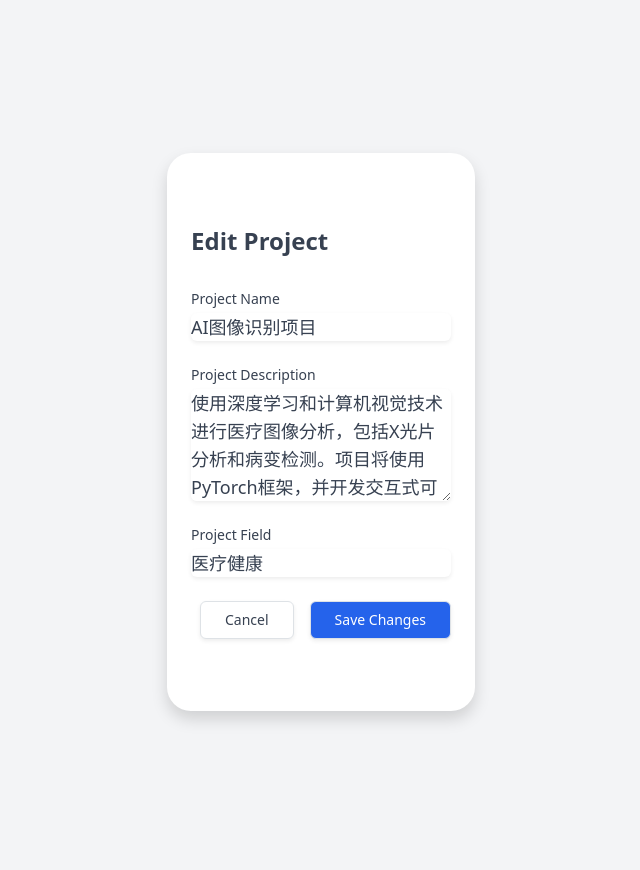
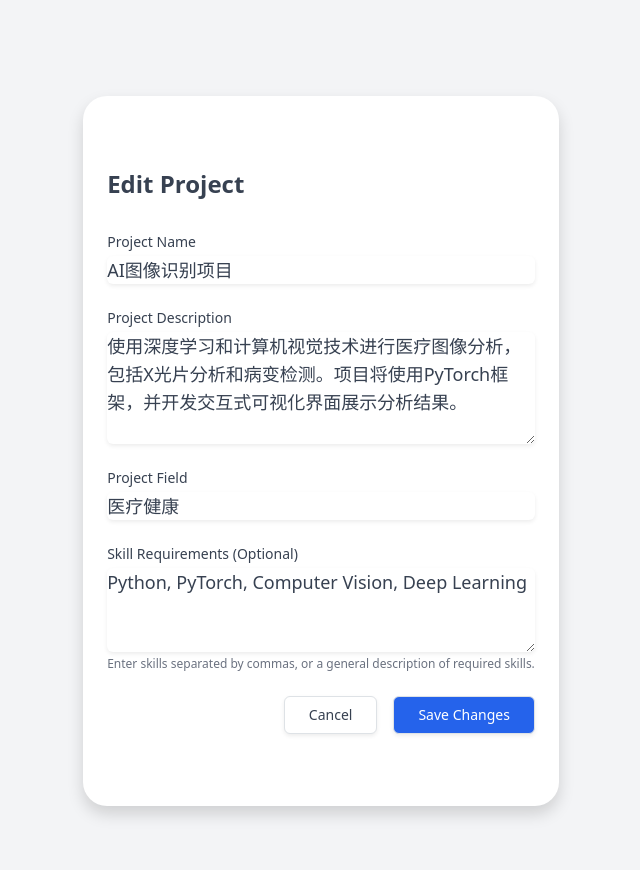
Before and after one commit to Revolt3738/32933-AI-Project-Match, a Flask app: page /edit_project/1 in a window 1280 px wide. Shown: the part 76-946 px from the top of the page, without its empty margins (319-959 px from the left). Before the commit the page ends 798 px from the top, so only its background shows below. Run offline with Flask 2, Linux system fonts and the light colour scheme; a user stored in the database is signed in; data comes from the database, SQL or seed files in the repository.

Commit message:
Fix: Handle skill-based queries and translate welcome message

```diff
--- a/app.py
+++ b/app.py
@@ -57,23 +57,19 @@
     """分析用户需求，提取关键字和领域"""
     print(f"\n开始分析用户需求: {user_input}")
 
-    # 如果用户只是询问有哪些项目，返回空要求
-    if any(keyword in user_input for keyword in ['有什么项目', '有哪些项目', '所有项目', '查看项目']):
-        print("用户在询问所有项目，返回 None")
-        return None
-
     messages = [
         {
             "role": "system",
             "content": """#### 定位
 - 智能助手名称：项目需求分析专家
-- 主要任务：分析学生的项目需求，提取关键信息并匹配到预定义的项目领域
+- 主要任务：分析学生的项目需求，提取关键信息（包括领域、技术关键词、项目特点和所需技能）并匹配到预定义的项目领域
 
 #### 能力
 - 需求分析：能够准确理解学生表达的项目兴趣和需求
 - 领域匹配：将需求精确匹配到预定义的项目领域
 - 关键词提取：识别需求中的技术关键词
 - 特点总结：提取用户明确表达的项目特点要求
+- 技能识别：从用户描述中识别出他们拥有或希望使用的编程语言、框架、工具等技能
 
 #### 知识储备
 - 项目领域：
@@ -84,19 +80,22 @@
   - 大数据
   - 云计算
   - 网络安全
+- 常见技能示例 (不限于此列表): Python, JavaScript, Java, C++, SQL, React, Angular, Vue, Node.js, Django, Flask, Spring, Machine Learning, Deep Learning, Data Analysis, AWS, Azure, Docker, Kubernetes, Git
 
 #### 输出格式
 必须输出合法的 JSON 格式：
 {
     "fields": ["领域1"],  // 数组，1-2个最相关的领域
     "keywords": ["关键词1", "关键词2"],  // 数组，最多3个关键词
-    "features": ["特点1"]  // 数组，用户明确提到的特点要求
+    "features": ["特点1"],  // 数组，用户明确提到的特点要求
+    "skills": ["技能1", "技能2"] // 数组，用户提到或暗示的技能，如果未提及则为空数组 []
 }
 
 #### 匹配规则
 1. 领域：必须从预定义领域中选择
 2. 关键词：优先技术相关词汇
-3. 特点：只提取用户明确表达的要求"""
+3. 特点：只提取用户明确表达的要求
+4. 技能：识别用户直接提及的编程语言、软件、工具等技能，或从项目描述中合理推断的技能。如果用户说"我会编程"，可以尝试识别是否有更具体的编程语言被提及。"""
         },
         {
             "role": "user",
@@ -113,6 +112,15 @@
     try:
         result = json.loads(response)
         print(f"需求分析结果: {json.dumps(result, ensure_ascii=False, indent=2)}")
+
+        # Check if result is empty AND user input seems generic
+        is_result_empty = not (result.get('fields') or result.get('keywords') or result.get('features') or result.get('skills'))
+        is_input_generic = any(keyword in user_input for keyword in ['有什么项目', '有哪些项目', '所有项目', '查看项目', '项目推荐'])
+
+        if is_result_empty and is_input_generic:
+            print("AI未能提取具体需求，且用户输入像是通用查询，返回 None")
+            return None
+
         return result
     except Exception as e:
         print(f"需求分析失败: {str(e)}")
@@ -122,12 +130,14 @@
 def rank_projects(requirements, projects):
     """根据用户需求对项目进行排序"""
     print(f"\n开始项目排序...")
-    print(f"用户需求: {json.dumps(requirements, ensure_ascii=False)}")
-    print(f"可用项目: {[{'id': p.id, 'name': p.name, 'field': p.field} for p in projects]}")
+    # Ensure requirements is a dict, even if some keys are missing
+    req_data = requirements if isinstance(requirements, dict) else {}
+    print(f"用户需求: {json.dumps(req_data, ensure_ascii=False)}")
+    print(f"可用项目: {[{'id': p.id, 'name': p.name, 'field': p.field, 'skills': p.skill_requirements} for p in projects]}")
 
-    # 如果没有要求，返回所有项目
-    if not requirements:
-        print("没有具体需求，返回所有项目")
+    # 如果没有要求 (或者没有 fields, keywords, skills 都为空), 返回所有项目
+    if not req_data or (not req_data.get('fields') and not req_data.get('keywords') and not req_data.get('skills')):
+        print("没有具体需求 (领域, 关键词, 技能均为空)，返回所有项目")
         return projects
 
     messages = [
@@ -135,21 +145,21 @@
             "role": "system",
             "content": """#### 定位
 - 智能助手名称：项目匹配专家
-- 主要任务：根据学生需求对项目进行评分和排序
+- 主要任务：根据学生需求（包括领域、关键词、特点和技能）对项目进行评分和排序
 
 #### 能力
-- 需求理解：理解学生的领域兴趣和具体需求
-- 项目分析：分析项目描述和特点
+- 需求理解：理解学生的领域兴趣、技术关键词、项目特点和技能偏好
+- 项目分析：分析项目描述、特点和技能要求
 - 相关度评分：计算项目与需求的匹配程度
 
 #### 评分规则
-总分10分，由以下三部分组成：
-1. 领域匹配（0-5分）：
-   - 完全匹配：5分（需求和项目领域完全一致）
-   - 相关领域：3分（领域紧密相关）
+总分10分，由以下四部分组成：
+1. 领域匹配（0-4分）：
+   - 完全匹配：4分
+   - 相关领域：2分
    - 无关：0分
 
-2. 关键词匹配（0-3分）：
+2. 关键词匹配（0-2分）：
    - 每个关键词完全匹配：1分
    - 每个关键词相关词匹配：0.5分
 
@@ -158,22 +168,31 @@
    - 部分满足：1分
    - 不满足：0分
 
+4. 技能匹配（0-2分）：
+   - 项目所需技能与学生技能高度重合：2分
+   - 部分重合或相关：1分
+   - 完全不符或学生无相关技能：0分
+
 #### 输出格式
 必须输出合法的 JSON 格式：
 {
     "ranked_projects": [
         {
             "id": 项目ID,
-            "score": 分数,
-            "reasoning": "得分理由"
+            "score": 分数, // 0-10分
+            "reasoning": "得分理由，简要说明各部分得分情况"
         }
     ]
-}"""
+}
+
+#### 注意事项
+- 如果学生未提供技能，则技能匹配部分得0分。
+- 如果项目未列出技能要求，则技能匹配部分也视为0分，除非学生技能与项目描述中的技术高度相关。"""
         },
         {
             "role": "user",
-            "content": f"""学生需求：{json.dumps(requirements, ensure_ascii=False)}
-项目列表：{json.dumps([{'id': p.id, 'name': p.name, 'description': p.description, 'field': p.field} for p in projects], ensure_ascii=False)}"""
+            "content": f"""学生需求：{json.dumps(req_data, ensure_ascii=False)}
+项目列表：{json.dumps([{'id': p.id, 'name': p.name, 'description': p.description, 'field': p.field, 'skill_requirements': p.skill_requirements or ''} for p in projects], ensure_ascii=False)}"""
         }
     ]
 
@@ -186,8 +205,8 @@
     try:
         result = json.loads(response)
         print(f"项目匹配结果: {json.dumps(result, ensure_ascii=False, indent=2)}")
-        # 只返回匹配度大于等于3分的项目（降低匹配门槛）
-        ranked_ids = [item['id'] for item in result['ranked_projects'] if item.get('score', 0) >= 3]
+        # 根据新的总分调整阈值，例如匹配度大于等于 3 或 4 分的项目
+        ranked_ids = [item['id'] for item in result['ranked_projects'] if item.get('score', 0) >= 3] # 阈值可调整
         if not ranked_ids:
             print("没有找到匹配度足够高的项目，返回所有项目")
             return projects  # 如果没有匹配项目，返回所有项目
@@ -220,6 +239,7 @@
     name = db.Column(db.String(100), nullable=False)
     description = db.Column(db.Text, nullable=False)
     field = db.Column(db.String(50), nullable=False)
+    skill_requirements = db.Column(db.Text, nullable=True)  # New field for skill requirements
     teacher_id = db.Column(db.Integer, db.ForeignKey('user.id'), nullable=False)
     interested_students = db.relationship('StudentInterest', backref='project', lazy=True)
 
@@ -338,6 +358,7 @@
                 'name': p.name,
                 'description': p.description,
                 'field': p.field,
+                'skill_requirements': p.skill_requirements or '',
                 'teacher_email': User.query.get(p.teacher_id).email
             } for p in ranked_projects]
         })
@@ -374,41 +395,51 @@
         flash('Only teachers can create projects.')
         return redirect(url_for('index'))
 
-    if request.method == 'GET':
-        return render_template('create_project.html')
+    if request.method == 'POST':
+        name = request.form.get('name')
+        description = request.form.get('description')
+        field = request.form.get('field')
+        skill_requirements = request.form.get('skill_requirements', '') # Get skill_requirements
 
-    # POST 请求处理
-    name = request.form.get('name')
-    description = request.form.get('description')
-    field = request.form.get('field')
+        if not all([name, description, field]): # Skill requirements can be optional
+            flash('Project Name, Description, and Field are required.') # Updated flash message
+            return redirect(url_for('create_project'))
+
+        project = Project(
+            name=name,
+            description=description,
+            field=field,
+            skill_requirements=skill_requirements, # Save skill_requirements
+            teacher_id=current_user.id
+        )
+        db.session.add(project)
+        db.session.commit()
+
+        flash('Project created successfully!')
+        return redirect(url_for('teacher_dashboard'))
+
+    return render_template('create_project.html')
+
+@app.route('/api/projects', methods=['POST'])
+@login_required
+def api_create_project(): # This is used by the modal in teacher_dashboard
+    if not current_user.is_teacher:
+        return jsonify({'error': 'Unauthorized'}), 403
+
+    data = request.json
+    name = data.get('name')
+    description = data.get('description')
+    field = data.get('field')
+    skill_requirements = data.get('skill_requirements', '')
 
     if not all([name, description, field]):
-        flash('All fields are required.')
-        return redirect(url_for('create_project'))
+        return jsonify({'error': 'Project Name, Description, and Field are required.'}), 400
 
     project = Project(
         name=name,
         description=description,
         field=field,
-        teacher_id=current_user.id
-    )
-    db.session.add(project)
-    db.session.commit()
-
-    flash('Project created successfully!')
-    return redirect(url_for('teacher_dashboard'))
-
-@app.route('/api/projects', methods=['POST'])
-@login_required
-def api_create_project():
-    if not current_user.is_teacher:
-        return jsonify({'error': 'Unauthorized'}), 403
-
-    data = request.json
-    project = Project(
-        name=data['name'],
-        description=data['description'],
-        field=data['field'],
+        skill_requirements=skill_requirements,
         teacher_id=current_user.id
     )
     db.session.add(project)
@@ -418,8 +449,9 @@
         'id': project.id,
         'name': project.name,
         'description': project.description,
-        'field': project.field
-    })
+        'field': project.field,
+        'skill_requirements': project.skill_requirements
+    }), 201 # Return 201 Created status
 
 @app.route('/edit_project/<int:project_id>', methods=['GET', 'POST'])
 @login_required
@@ -436,6 +468,14 @@
         project.name = request.form['name']
         project.description = request.form['description']
         project.field = request.form['field']
+        project.skill_requirements = request.form.get('skill_requirements', '') # Get and update skill_requirements
+
+        # Validate required fields again (name, description, field)
+        if not all([project.name, project.description, project.field]):
+            flash('Project Name, Description, and Field are required.')
+            # Pass project object back to template to repopulate form
+            return render_template('edit_project.html', project=project)
+
         db.session.commit()
         flash('Project updated successfully!')
         return redirect(url_for('teacher_dashboard'))
@@ -502,45 +542,53 @@
             {
                 'name': 'AI图像识别项目',
                 'description': '使用深度学习和计算机视觉技术进行医疗图像分析，包括X光片分析和病变检测。项目将使用PyTorch框架，并开发交互式可视化界面展示分析结果。',
-                'field': '医疗健康'
+                'field': '医疗健康',
+                'skill_requirements': 'Python, PyTorch, Computer Vision, Deep Learning'
             },
             {
                 'name': '智能医疗诊断助手',
                 'description': '基于自然语言处理和机器学习的智能问诊系统，能够理解患者描述并提供初步诊断建议。项目使用BERT模型处理医疗文本数据。',
-                'field': '医疗健康'
+                'field': '医疗健康',
+                'skill_requirements': 'Python, NLP, Machine Learning, BERT'
             },
             {
                 'name': '区块链医疗数据系统',
                 'description': '使用区块链技术构建安全、透明的医疗数据共享平台，确保患者数据的隐私和安全。包含智能合约开发和Web界面实现。',
-                'field': '医疗健康'
+                'field': '医疗健康',
+                'skill_requirements': 'Blockchain, Solidity, Smart Contracts, Web Development'
             },
             {
                 'name': '区块链应用开发',
                 'description': '开发基于以太坊的去中心化应用，实现智能合约的部署和调用。项目包括DApp前端开发和智能合约编写。',
-                'field': '区块链'
+                'field': '区块链',
+                'skill_requirements': 'Ethereum, Solidity, Web3.js, JavaScript, DApp Development'
             },
             {
                 'name': '智能家居控制系统',
                 'description': '基于物联网技术的智能家居控制系统，实现远程控制、自动化场景和语音交互。使用 MQTT 协议和 ESP32 开发板，打造完整的智能家居解决方案。',
-                'field': '物联网'
+                'field': '物联网',
+                'skill_requirements': 'IoT, MQTT, ESP32, C++, Embedded Systems'
             },
             {
                 'name': '网络安全漏洞检测平台',
                 'description': '自动化网络安全漏洞扫描与检测平台，能够对企业内网进行安全评估和风险分析。使用 Python 和开源安全工具，构建完整的安全测试框架。',
-                'field': '网络安全'
+                'field': '网络安全',
+                'skill_requirements': 'Python, Cybersecurity, Network Scanning, Linux'
             },
             {
                 'name': '大数据分析与可视化平台',
                 'description': '企业级大数据处理与分析平台，提供直观的数据可视化界面和预测分析功能。使用 Hadoop 生态系统和 D3.js 可视化库，实现数据的存储、处理和展示。',
-                'field': '大数据'
+                'field': '大数据',
+                'skill_requirements': 'Big Data, Hadoop, Spark, D3.js, Data Visualization, Python'
             }
         ]
 
-        for p in projects:
+        for p_data in projects:  # Renamed loop variable to avoid conflict
             project = Project(
-                name=p['name'],
-                description=p['description'],
-                field=p['field'],
+                name=p_data['name'],
+                description=p_data['description'],
+                field=p_data['field'],
+                skill_requirements=p_data.get('skill_requirements', ''),  # Add skill requirements
                 teacher_id=teacher.id
             )
             db.session.add(project)
--- a/templates/edit_project.html
+++ b/templates/edit_project.html
@@ -27,6 +27,14 @@
                                     class="mt-1 block w-full rounded-md border-gray-300 shadow-sm focus:border-blue-500 focus:ring-blue-500">
                             </div>
 
+                            <div>
+                                <label for="skill_requirements" class="block text-sm font-medium text-gray-700">Skill Requirements (Optional)</label>
+                                <textarea name="skill_requirements" id="skill_requirements" rows="3"
+                                    class="mt-1 block w-full rounded-md border-gray-300 shadow-sm focus:border-blue-500 focus:ring-blue-500"
+                                    placeholder="e.g., Python, JavaScript, Machine Learning (comma-separated)">{{ project.skill_requirements or '' }}</textarea>
+                                <p class="mt-1 text-xs text-gray-500">Enter skills separated by commas, or a general description of required skills.</p>
+                            </div>
+
                             <div class="flex justify-end space-x-4">
                                 <a href="{{ url_for('teacher_dashboard') }}"
                                     class="px-4 py-2 border border-gray-300 rounded-md shadow-sm text-sm font-medium text-gray-700 bg-white hover:bg-gray-50">
```
Also changed, not shown: templates/create_project.html (+10 -0 lines), templates/student_dashboard.html (+19 -13 lines), templates/teacher_dashboard.html (+14 -3 lines).
